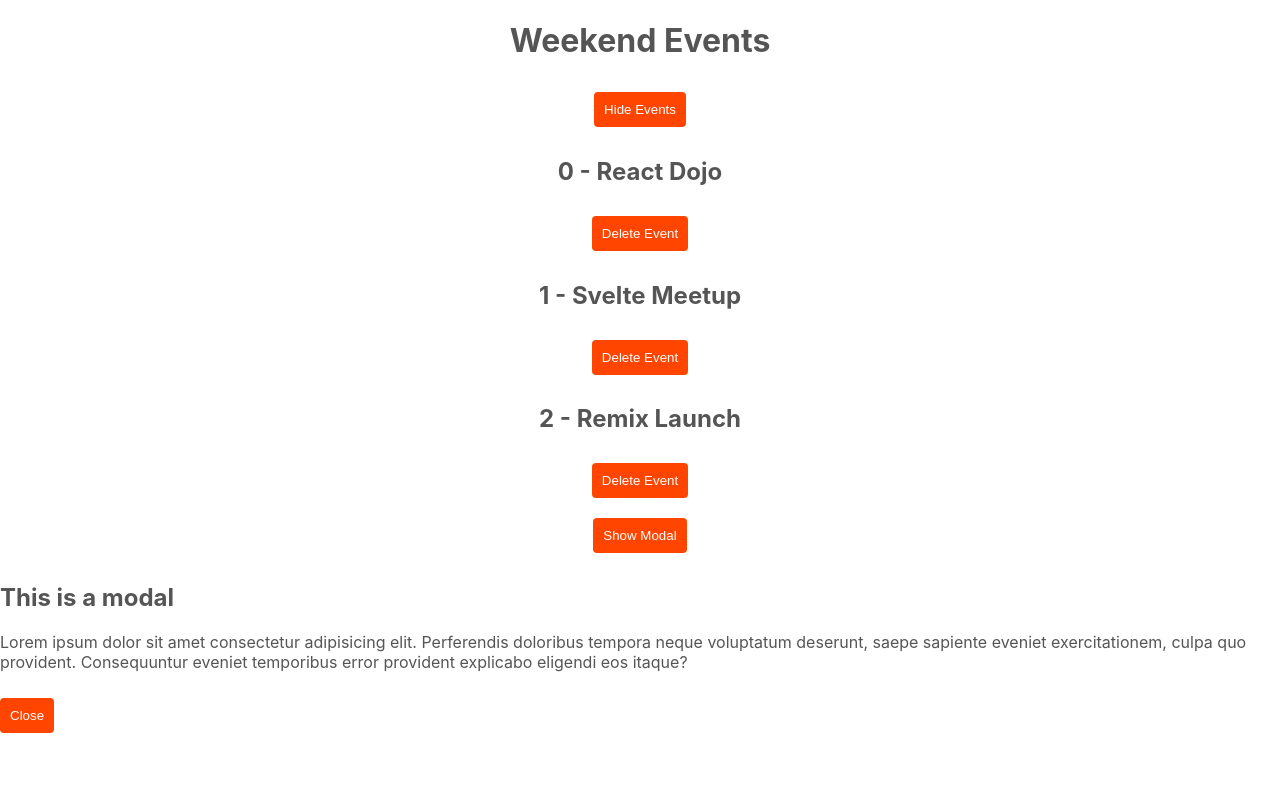
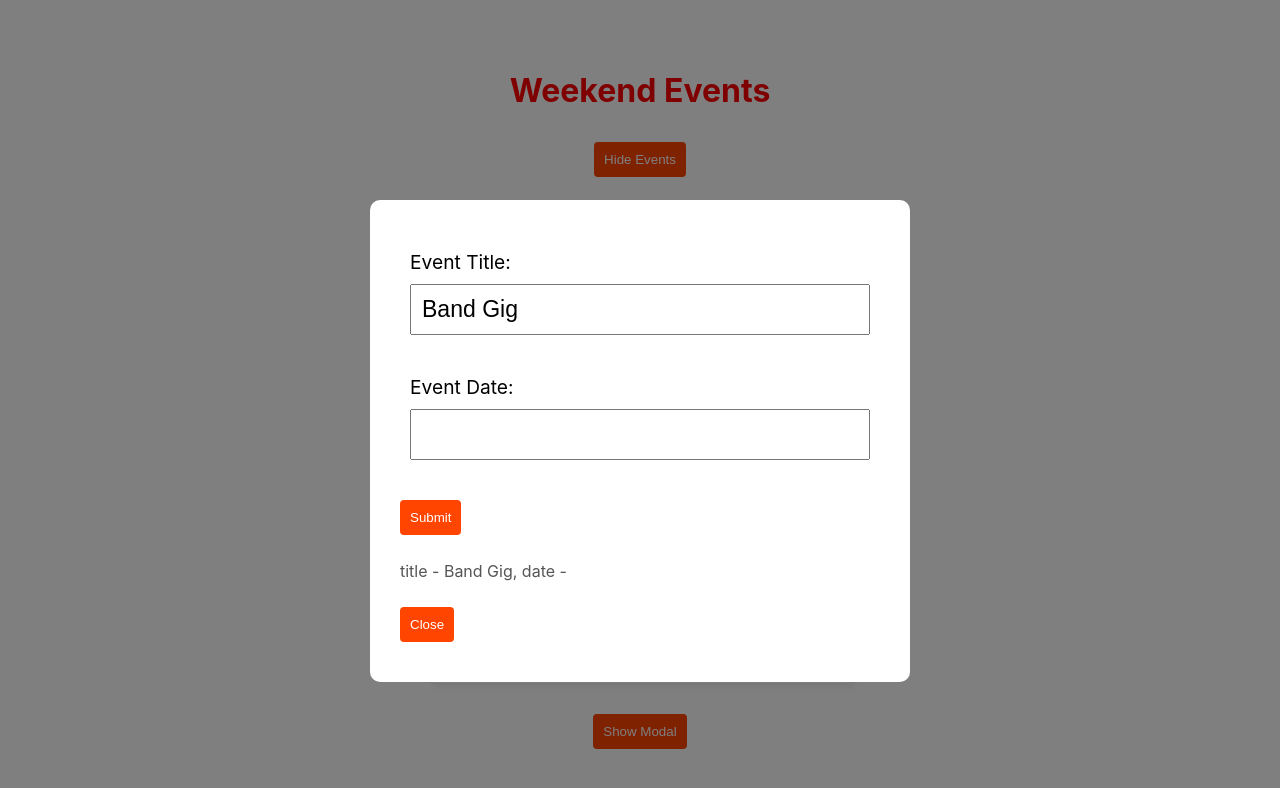
Before and after one commit to saya0118/a-0521-event-demo-app, a React (Create React App) app: page / in a window 1280 px wide. Both pictures are taken after a click on the button "Show Modal". Shown: the top 788 px of the page. Built offline with nearby package versions, Linux system fonts and the light colour scheme.

Commit message:
added new form

```diff
--- a/src/App.js
+++ b/src/App.js
@@ -1,9 +1,10 @@
 import React, {useState} from 'react'
 
 import './App.css';
-import EventList from './EventList';
 
 import Modal from './Modal'
+import EventList from './EventList';
+import NewEventForm from './NewEventForm';
 
 function App() {
   const [showModal, setShowModal] = useState(false)
@@ -27,7 +28,7 @@
 
   return (
     <div className="App">
-      <h1>Weekend Events</h1>
+      <h1 style={{ color: "red", paddingTop: "50px",}}>Weekend Events</h1>
 
       {showEvents && (
         <div>
@@ -44,8 +45,7 @@
 
       {showModal && (
         <Modal handleClose={handleClose}>
-          <h2>This is a modal</h2>
-          <p>Lorem ipsum dolor sit amet consectetur adipisicing elit. Perferendis doloribus tempora neque voluptatum deserunt, saepe sapiente eveniet exercitationem, culpa quo provident. Consequuntur eveniet temporibus error provident explicabo eligendi eos itaque?</p>
+          <NewEventForm />
         </Modal>
       )}
 
--- a/src/EventList.js
+++ b/src/EventList.js
@@ -1,14 +1,15 @@
 import React, {Fragment} from 'react'
+import styles from './EventList.module.css'
 
 export default function EventList({ events, handleClick }){
 
     return (
         <div>
             {events.map((event, index) => (
-                <Fragment key={index}>
+                <div key={index} className={styles.card}>
                     <h2>{index} - {event.title}</h2>
                     <button onClick={() => handleClick(event.id)}>Delete Event</button>
-                </Fragment>
+                </div>
             ))}
         </div>
     )
--- /dev/null
+++ b/src/EventList.module.css
@@ -0,0 +1,17 @@
+.card {
+    border: 1px solid #eee;
+    box-shadow: 4px 4px 5px rgba(0,0,0,0.05);
+    padding: 10px;
+    max-width: 400px;
+    margin: 20px auto;
+    border-radius: 4px;
+}
+
+/* This will be global */
+/* button {
+    background-color: #555;
+} */
+
+.card button {
+    background-color: #555;
+}
--- a/src/Modal.js
+++ b/src/Modal.js
@@ -1,4 +1,5 @@
 import ReactDOM from "react-dom";
+import './Modal.css'
 
 export default function Modal({ children, handleClose }){
     return ReactDOM.createPortal((
--- /dev/null
+++ b/src/NewEventForm.js
@@ -0,0 +1,23 @@
+import { useState } from "react";
+import styles from './NewEventForm.module.css'
+
+export default function NewEventForm(){
+    const [title, setTitle] = useState('Band Gig')
+    const [date, setDate] = useState('')
+
+    return(
+        <form className={styles.newEventForm}>
+            <label>
+                <span>Event Title:</span>
+                <input type="text" value={title} onChange={(e) => setTitle(e.target.value)} />
+                {/* <input type="text" onChange={(e) => setTitle(e.target.value)} /> */}
+            </label>
+            <label>
+                <span>Event Date:</span>
+                <input type="text" onChange={(e) => setDate(e.target.value)} />
+            </label>
+            <button>Submit</button>
+            <p>title - {title}, date - {date}</p>
+        </form>
+    )
+}
--- /dev/null
+++ b/src/NewEventForm.module.css
@@ -0,0 +1,10 @@
+.newEventForm label,
+.newEventForm input {
+    display: block;
+    text-align: left;
+    width: 100%;
+    margin: 10px auto;
+    padding: 10px;
+    font-size: 1.2em;
+    box-sizing: border-box;
+}
```
